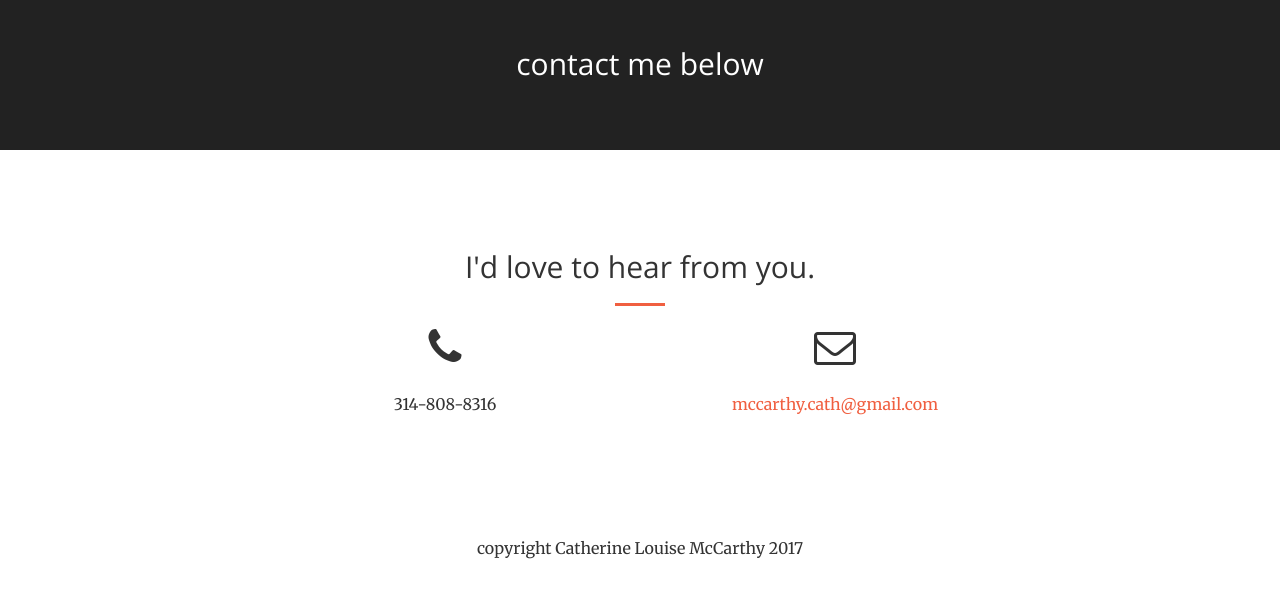
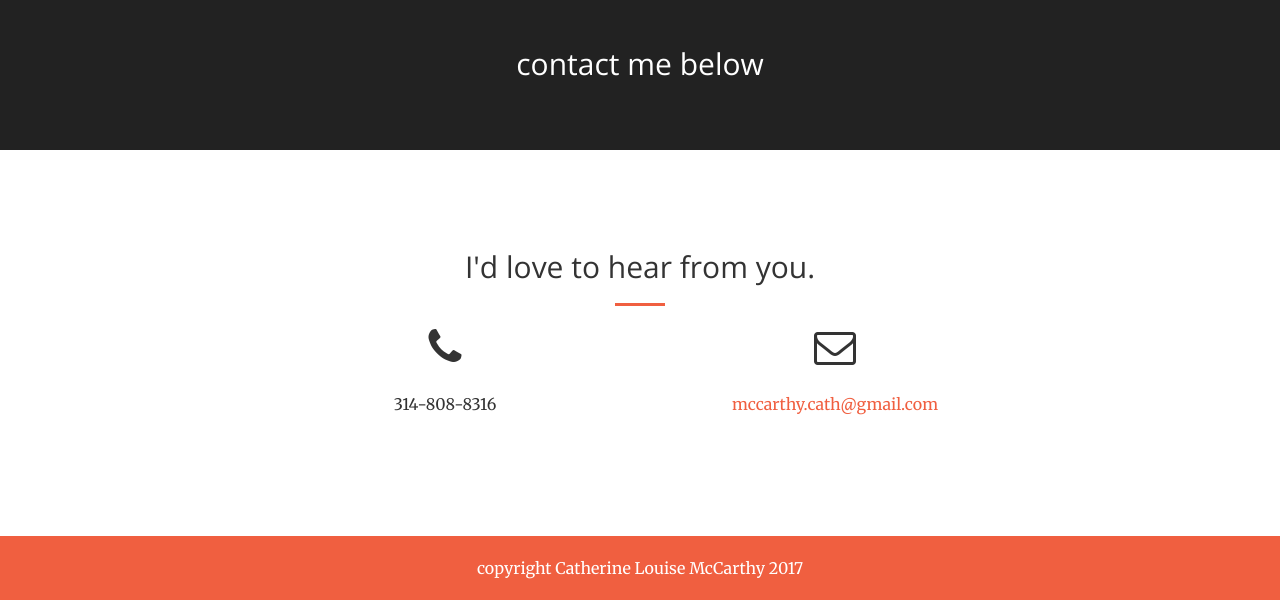
Before and after one commit to mccarthinator/bootstrap_portfolio, a website: page startbootstrap-creative-gh-pages/index.html in a window 1280 px wide. Shown: the part 2261-2861 px from the top of the page. Before the commit the page ends 2821 px from the top, so only its background shows below. Drawn offline with nearby package versions, Linux system fonts and the light colour scheme.

Commit message:
fixed footer

```diff
--- a/startbootstrap-creative-gh-pages/css/creative.css
+++ b/startbootstrap-creative-gh-pages/css/creative.css
@@ -416,13 +416,20 @@ img::-moz-selection {
   padding: 100px 0;
 }
 
-footer.text-center {
-  position: absolute;
+div.footer {
+  background-color: #F05F40;
+  /* position: absolute;
   bottom: 0;
   width: 100%;
-  height: 60px;
-  background-color: #F05F40;
+   height: 100px;  */
 }
+
+div.container p.text-center {
+  margin: 0 auto;
+  padding: 20px;
+  color: white;
+}
+
 
 /* p.text-center {
     background-color: #F05F40;
--- a/startbootstrap-creative-gh-pages/index.html
+++ b/startbootstrap-creative-gh-pages/index.html
@@ -263,9 +263,11 @@
         </div>
     </section>
 
-    <footer id="footer">
+    <div class="footer">
+        <div class="container">
             <p class="text-center">copyright Catherine Louise McCarthy 2017</p>
-    </footer>
+        </div>
+    </div>
 
     <!-- jQuery -->
     <script src="vendor/jquery/jquery.min.js"></script>
```
